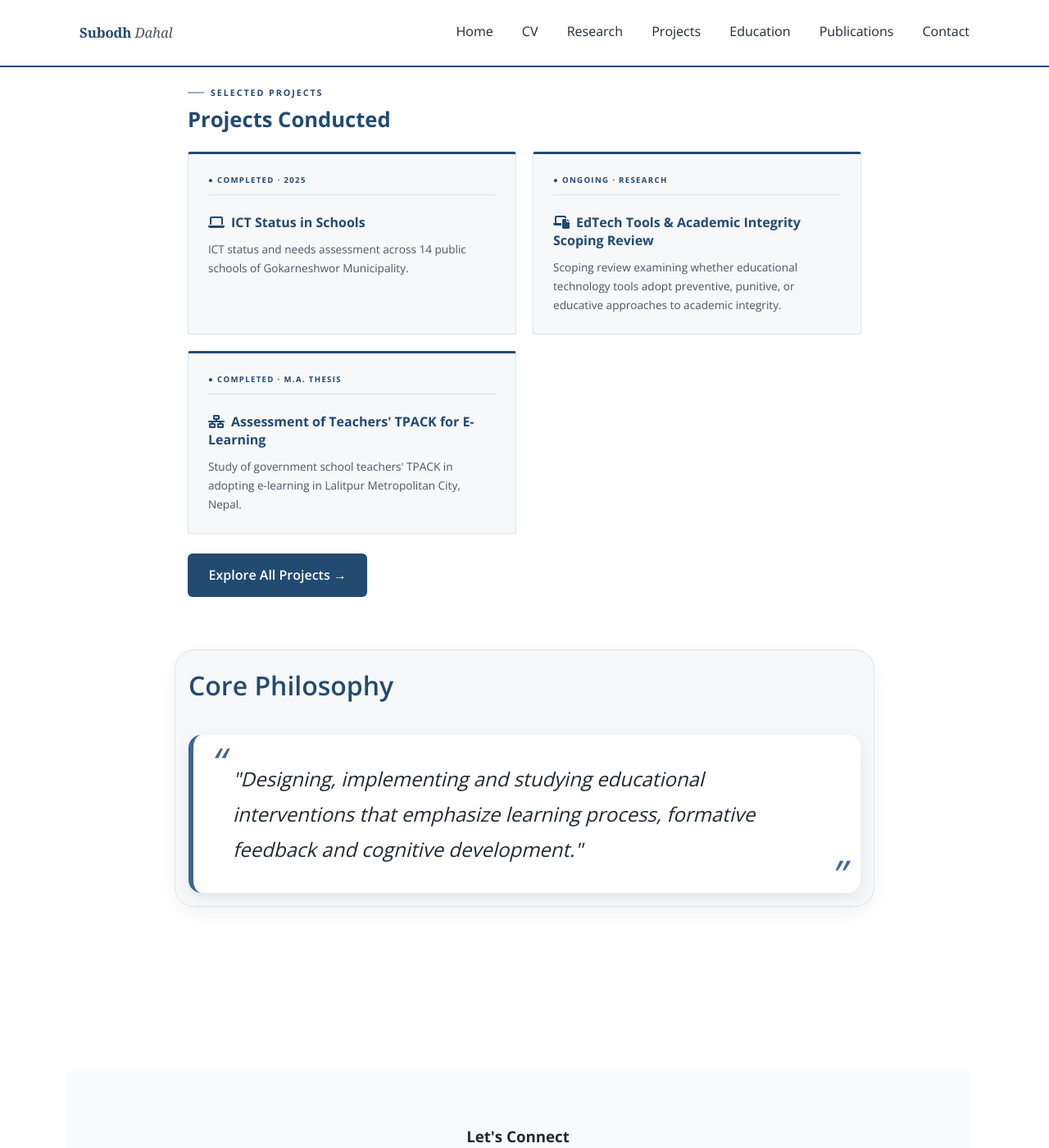
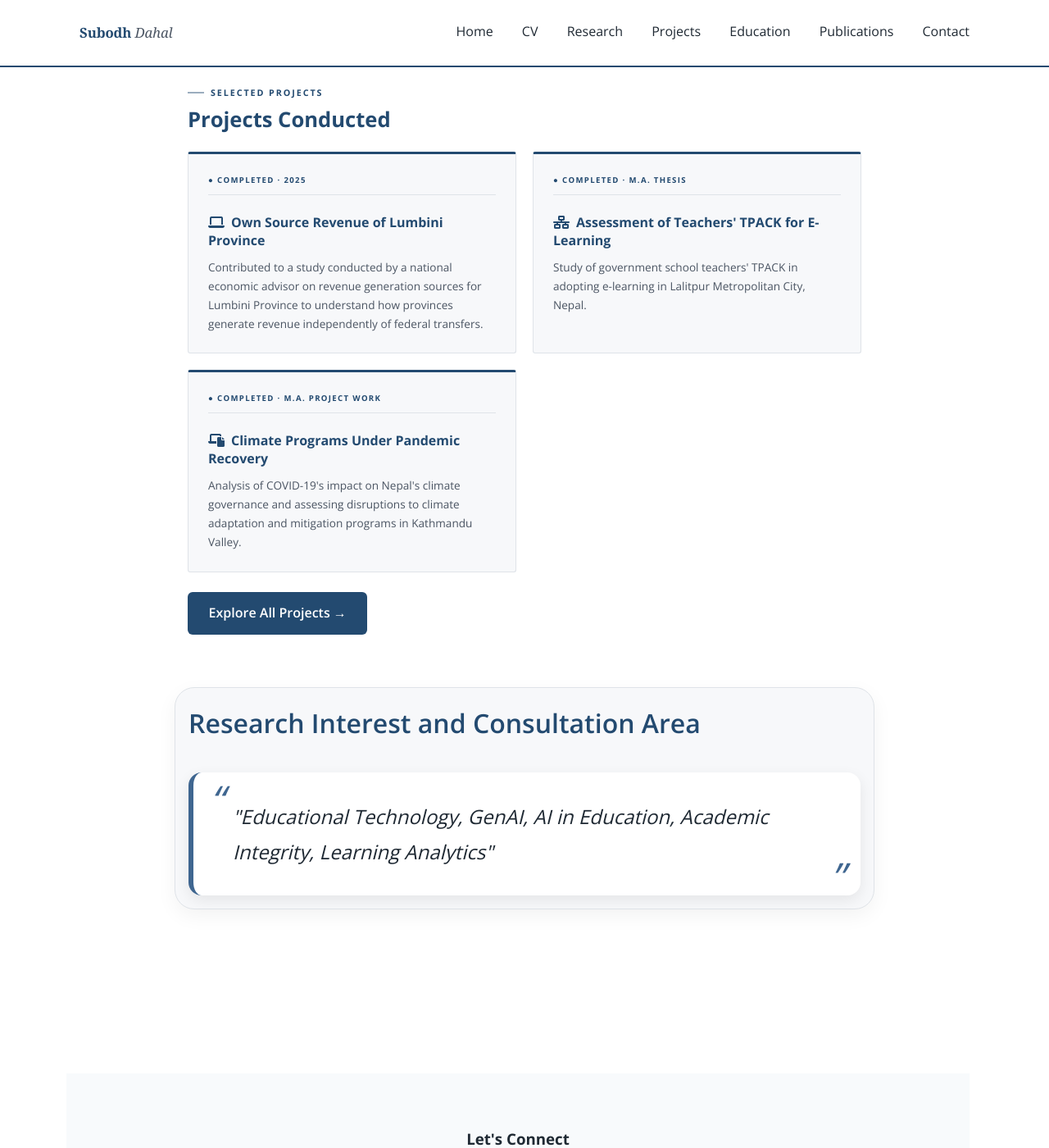
Before and after one commit to dahalsubodh/dahalsubodh.github.io, a Jekyll site: the page built from index.md, in a window 1280 px wide and 1400 px high, scrolled down 2561 px. Shown: the whole window at 82% size. Built offline with Jekyll 4.4.1, drawn with Linux system fonts in a browser that asks for light colours.

Commit message:
Update index.md

```diff
--- a/index.md
+++ b/index.md
@@ -112,18 +112,18 @@ title: Home
   <div class="in-progress-grid">
 
     <article class="progress-card" data-status="● Completed · 2025">
-      <h4><i class="fa-solid fa-laptop" style="color:var(--color-primary); margin-right:0.5rem;"></i>ICT Status in Schools</h4>
-      <p>ICT status and needs assessment across 14 public schools of Gokarneshwor Municipality.</p>
-    </article>
-
-    <article class="progress-card" data-status="● Ongoing · Research">
-      <h4><i class="fa-solid fa-laptop-file" style="color:var(--color-primary); margin-right:0.5rem;"></i>EdTech Tools &amp; Academic Integrity Scoping Review</h4>
-      <p>Scoping review examining whether educational technology tools adopt preventive, punitive, or educative approaches to academic integrity.</p>
+      <h4><i class="fa-solid fa-laptop" style="color:var(--color-primary); margin-right:0.5rem;"></i>Own Source Revenue of Lumbini Province</h4>
+      <p>Contributed to a study conducted by a national economic advisor on revenue generation sources for Lumbini Province to understand how provinces generate revenue independently of federal transfers.</p>
     </article>
 
     <article class="progress-card" data-status="● Completed · M.A. Thesis">
       <h4><i class="fas fa-network-wired" style="color:var(--color-primary); margin-right:0.5rem;"></i>Assessment of Teachers' TPACK for E-Learning</h4>
       <p>Study of government school teachers' TPACK in adopting e-learning in Lalitpur Metropolitan City, Nepal.</p>
+    </article>
+
+<article class="progress-card" data-status="● Completed · M.A. Project Work">
+      <h4><i class="fa-solid fa-laptop-file" style="color:var(--color-primary); margin-right:0.5rem;"></i>Climate Programs Under Pandemic Recovery</h4>
+      <p>Analysis of COVID-19's impact on Nepal's climate governance and assessing disruptions to climate adaptation and mitigation programs in Kathmandu Valley.</p>
     </article>
 
   </div>
@@ -133,8 +133,8 @@ title: Home
 
 <!-- ================= Core Philosophy ================= -->
 <section class="mission">
-  <h2>Core Philosophy</h2>
+  <h2> Research Interest and Consultation Area</h2>
   <blockquote>
-    "Designing, implementing and studying educational interventions that emphasize learning process, formative feedback and cognitive development."
+    "Educational Technology, GenAI, AI in Education, Academic Integrity, Learning Analytics"
   </blockquote>
 </section>
```
